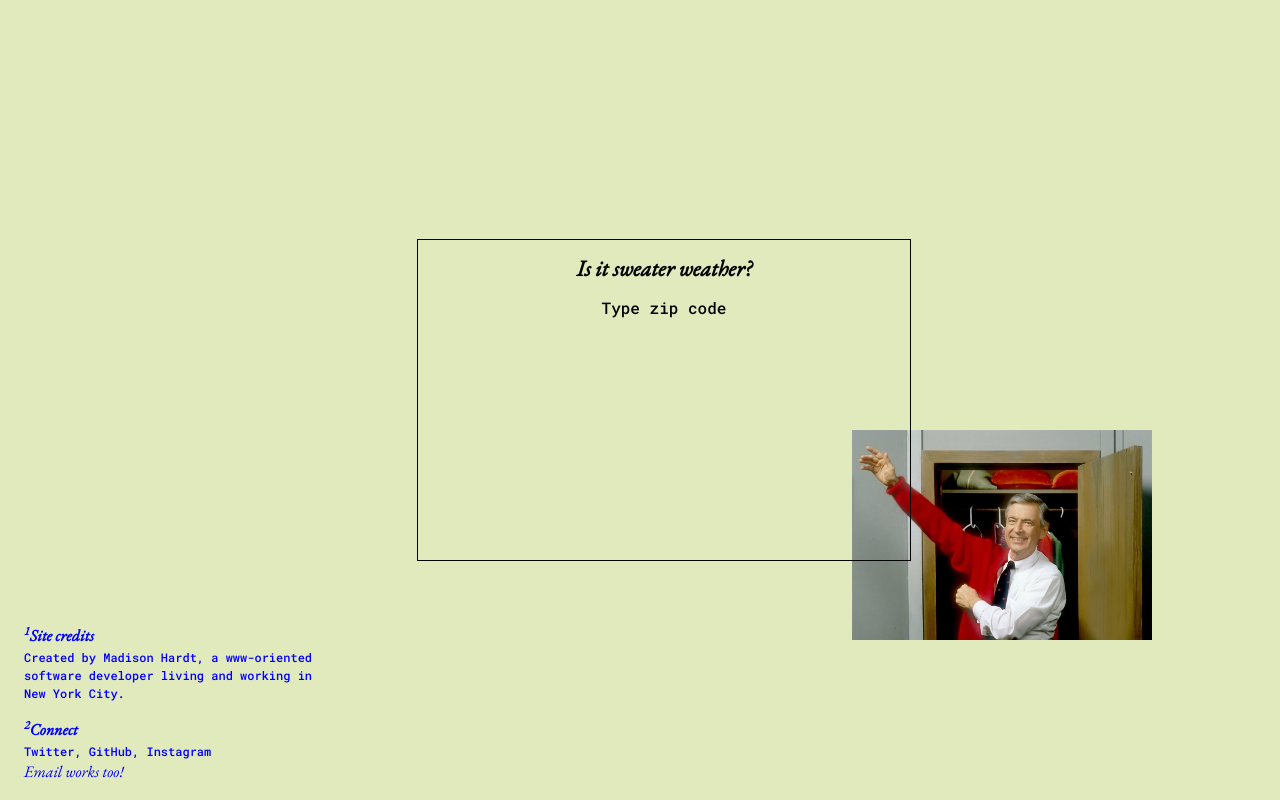
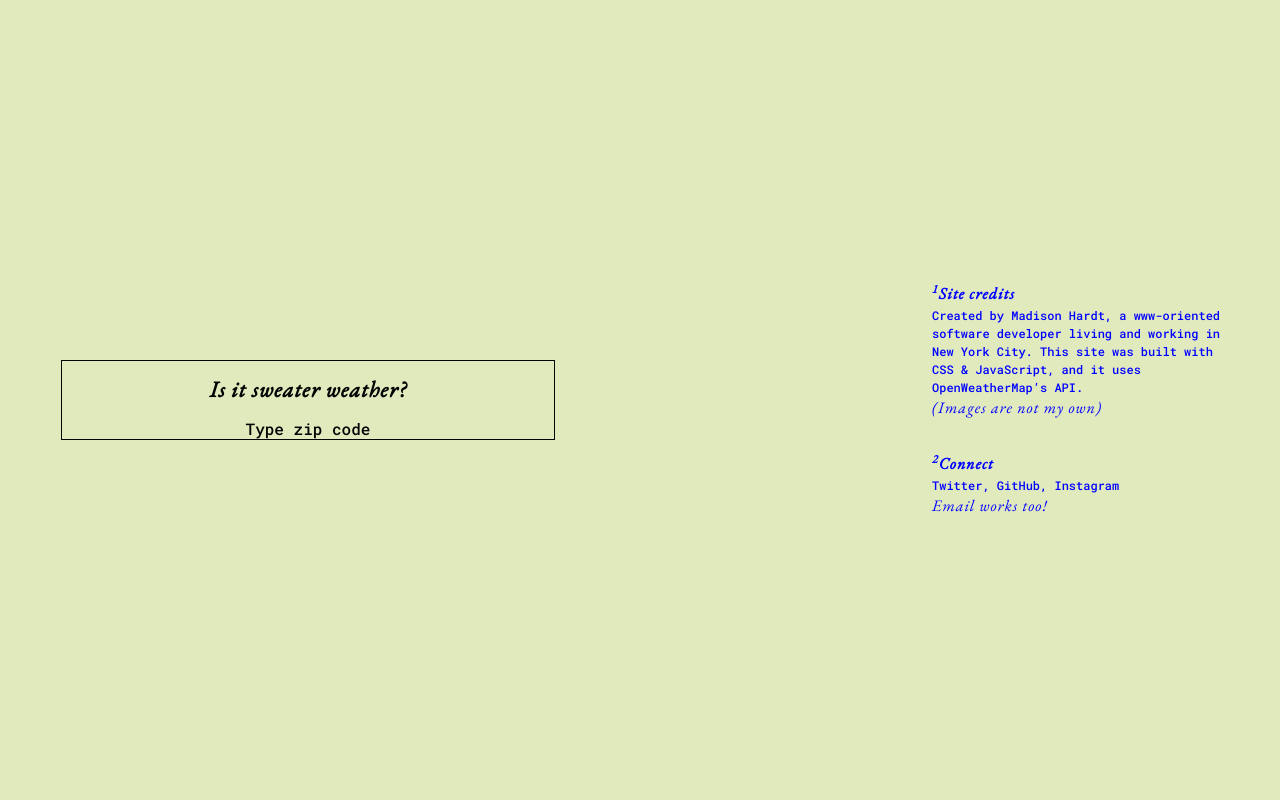
Before and after one commit to madisonmonteze/sweater-weather, a PHP site: page /index.html in a window 1280 px wide. Run offline with PHP 8.4, Linux system fonts and the light colour scheme.

Commit message:
back to rows

```diff
--- a/assets/css/style.css
+++ b/assets/css/style.css
@@ -12,6 +12,7 @@
 h1, h2, h3, h4, h5, h6 {
 	font-family: 'EB Garamond', serif;
 	margin: 0;
+	letter-spacing: 1px;
 }
 
 p, input {
@@ -48,6 +49,7 @@ a {
 	font-style: italic;
 	font-size: 1em;
 	margin: 0;
+	letter-spacing: 1px;
 }
 
 /* GENERAL */
@@ -56,11 +58,14 @@ body {
 	color: var(--black);
 	line-height: 1.5;
 	min-height: 100vh;
+	width: 100%;
 	display: flex;
 	flex-direction: row;
 	justify-content: space-between;
 	font-family: 'EB Garamond', serif;
 	font-style: italic;
+	overflow: hidden;
+	align-items: center;
 }
 
 /* LEFT COL */
@@ -68,9 +73,15 @@ body {
 	display: flex;
 	flex-direction: column;
 	justify-content: flex-end;
+	align-items: flex-end;
 	padding: 1em 1.5em;
 	color: var(--hyperBlue);
-	width: 25%;
+	width: 50%;
+}
+
+.credits .about, .credits .contact {
+	width: 50%;
+	padding: 1em;
 }
 
 .credits .about {
@@ -175,12 +186,42 @@ input {
 /* RIGHT COL */
 .col.visual {
 	width: 25%;
+	/* display: flex;
+	flex-direction: column;
+	align-items: center; */
 }
 
 .visual img {
-	position: absolute;
 	width: 300px;
 	height: auto;
-	bottom: 20%;
-	right: 10%;
+	transition: all 0.5s ease;
 }
+
+img#mrrogers {
+	position: absolute;
+	top: 1em;
+	right: 4em;
+}
+
+/* img#mrrogers:hover {
+	transform: scale(1.2) rotate(5deg);
+	z-index: 100;
+}
+
+img#harrystyles {
+	transform: rotate(-5deg);
+}
+
+img#harrystyles:hover {
+	transform: scale(1.2) rotate(2deg);
+	z-index: 100;
+}
+
+img#carriebradshaw {
+	transform: rotate(15deg);
+}
+
+img#carriebradshaw:hover {
+	transform: scale(1.2) rotate(10deg);
+	z-index: 100;
+} */
--- a/index.html
+++ b/index.html
@@ -23,17 +23,6 @@
 </head>
 <body>
 
-	<div class="col credits">
-		<div class="about">
-			<h2><sup>1</sup>Site credits</h2>
-			<p>Created by Madison Hardt, a www-oriented software developer living and working in New York City.</p>
-		</div>
-		<div class="contact">
-			<h2><sup>2</sup>Connect</h2>
-			<p><a href="https://twitter.com/madisonmonteze" target="_blank" alt="@madisonmonteze">Twitter</a>, <a href="https://github.com/madisonmonteze" target="_blank" alt="@madisonmonteze">GitHub</a>, <a href="https://www.instagram.com/madisonmonteze/" target="_blank" alt="@madisonmonteze">Instagram</a></p>
-			<p class="emphasis"><a href="mailto:madison.hardt@hey.com" target="_blank" alt="madison.hardt@hey.com">Email works too!</a></p>
-		</div>
-	</div>
 
 	<div class="col box">
 		<div class="container">
@@ -56,9 +45,24 @@
 		</div>
 	</div>
 
-	<div class="col visual">
-		<img src="assets/images/mrrogers.jpg" alt="Mr. Rogers">
+	<div class="col credits">
+		<div class="about">
+			<h2><sup>1</sup>Site credits</h2>
+			<p>Created by Madison Hardt, a www-oriented software developer living and working in New York City. This site was built with CSS &amp; JavaScript, and it uses OpenWeatherMap&rsquo;s API.</p>
+			<p class="emphasis">(Images are not my own)</p>
+		</div>
+		<div class="contact">
+			<h2><sup>2</sup>Connect</h2>
+			<p><a href="https://twitter.com/madisonmonteze" target="_blank" alt="@madisonmonteze">Twitter</a>, <a href="https://github.com/madisonmonteze" target="_blank" alt="@madisonmonteze">GitHub</a>, <a href="https://www.instagram.com/madisonmonteze/" target="_blank" alt="@madisonmonteze">Instagram</a></p>
+			<p class="emphasis"><a href="mailto:madison.hardt@hey.com" target="_blank" alt="madison.hardt@hey.com">Email works too!</a></p>
+		</div>
 	</div>
+
+	<!-- <div class="col visual"> -->
+		<!-- <img id="mrrogers" src="assets/images/mrrogers.jpg" alt="Mr. Rogers"> -->
+		<!-- <img id="harrystyles" src="assets/images/harrystyles.jpg" alt="Harry Styles"> -->
+		<!-- <img id="carriebradshaw" src="assets/images/carriebradshaw.jpg" alt="Carrie Bradshaw"> -->
+	<!-- </div> -->
 
 
 <script src="assets/js/checker.js"></script>
```
